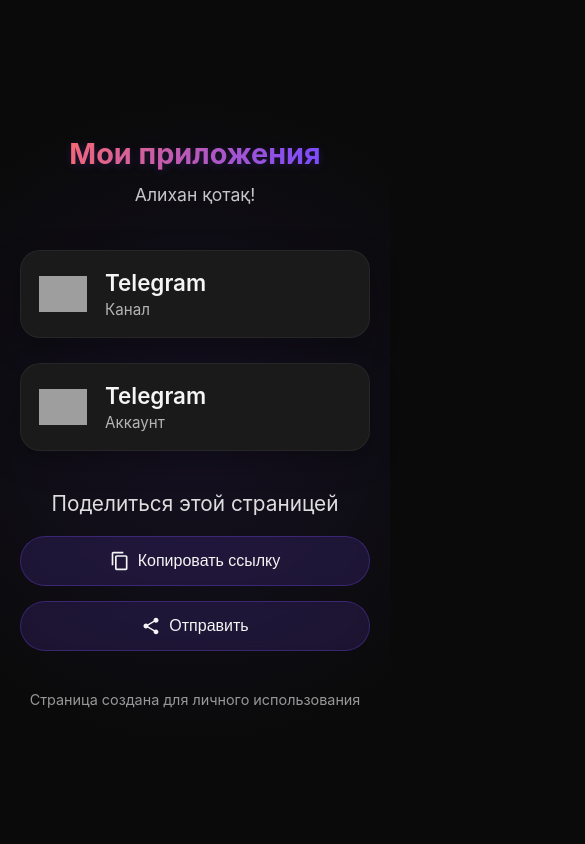
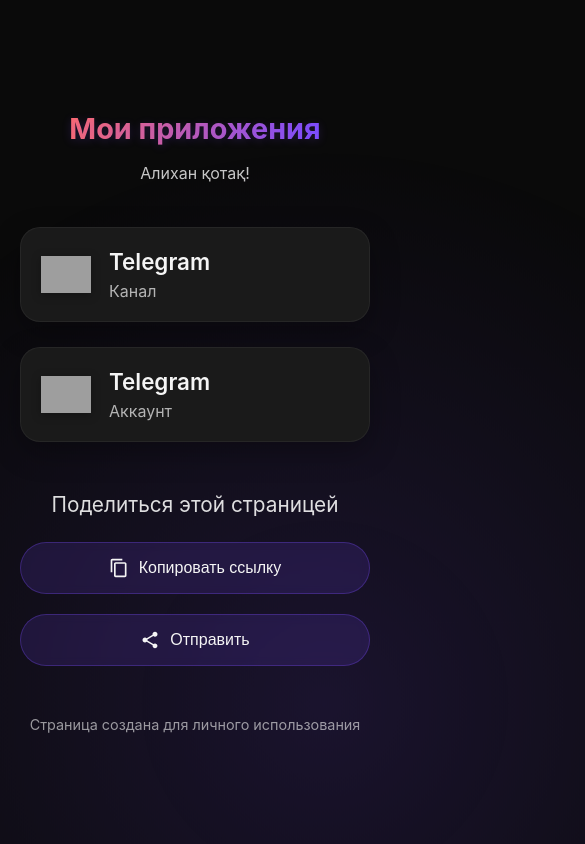
Before and after one commit to marlensarr/mtsite, a plain HTML site: page index.html in a window 390 px wide. Shown: the top 844 px of the page, 585 px wide, since content can reach past the window. Drawn offline with Linux system fonts and the light colour scheme; grey boxes are pictures that could not be loaded.

Commit message:
index.html

```diff
--- a/index.html
+++ b/index.html
@@ -5,6 +5,7 @@
     <meta name="viewport" content="width=device-width, initial-scale=1.0">
     <title>Мои приложения | Быстрый доступ</title>
     <meta name="description" content="Алихан котак!">
+    <link rel="icon" href="https://cdn-icons-png.flaticon.com/512/906/906377.png">
     <style>
         * {
             margin: 0;
@@ -17,6 +18,7 @@
             --bg-dark: #0a0a0a;
             --card-bg: #1a1a1a;
             --accent: #7c4dff;
+            --accent-light: #9a67ff;
             --text-light: #f5f5f5;
             --transition: all 0.3s cubic-bezier(0.175, 0.885, 0.32, 1.275);
         }
@@ -29,51 +31,64 @@
             justify-content: center;
             align-items: center;
             font-family: -apple-system, BlinkMacSystemFont, 'Segoe UI', Roboto, Oxygen, Ubuntu, Cantarell, 'Open Sans', 'Helvetica Neue', sans-serif;
-            padding: 20px;
+            padding: 40px 20px;
             color: var(--text-light);
             position: relative;
             overflow-x: hidden;
         }
 
+        /* Анимированный градиентный фон */
         body::before {
             content: "";
             position: absolute;
-            top: 0;
-            left: 0;
-            width: 100%;
-            height: 100%;
-            background: radial-gradient(circle at center, rgba(124, 77, 255, 0.1) 0%, transparent 70%);
+            top: -50%;
+            left: -50%;
+            width: 200%;
+            height: 200%;
+            background: radial-gradient(
+                circle at center,
+                rgba(124, 77, 255, 0.15) 0%,
+                transparent 60%
+            );
             z-index: -1;
+            animation: gradientMove 15s infinite alternate linear;
+        }
+
+        @keyframes gradientMove {
+            0% { transform: translate(0, 0); }
+            50% { transform: translate(25%, 25%); }
+            100% { transform: translate(-25%, -25%); }
         }
 
         .header {
             text-align: center;
             margin-bottom: 40px;
-            max-width: 500px;
+            max-width: 600px;
             animation: fadeIn 1s ease;
         }
 
         .header h1 {
-            font-size: 2.2rem;
-            margin-bottom: 10px;
-            background: linear-gradient(90deg, #ff6b6b, #7c4dff);
+            font-size: clamp(1.8rem, 4vw, 2.5rem);
+            margin-bottom: 15px;
+            background: linear-gradient(90deg, #ff6b6b, var(--accent));
             -webkit-background-clip: text;
+            background-clip: text;
             -webkit-text-fill-color: transparent;
             text-shadow: 0 2px 10px rgba(124, 77, 255, 0.2);
         }
 
         .header p {
-            font-size: 1.1rem;
+            font-size: clamp(1rem, 2vw, 1.2rem);
             opacity: 0.8;
             line-height: 1.6;
         }
 
         .container {
-            display: flex;
-            flex-direction: column;
+            display: grid;
+            grid-template-columns: repeat(auto-fit, minmax(300px, 1fr));
             gap: 25px;
             width: 100%;
-            max-width: 400px;
+            max-width: 900px;
             animation: slideUp 0.8s ease;
         }
 
@@ -82,14 +97,45 @@
             border-radius: 20px;
             display: flex;
             align-items: center;
-            padding: 22px;
-            gap: 22px;
+            padding: 25px;
+            gap: 20px;
             cursor: pointer;
             transition: var(--transition);
             box-shadow: 0 10px 30px rgba(0, 0, 0, 0.3);
             border: 1px solid rgba(255, 255, 255, 0.05);
             backdrop-filter: blur(10px);
             -webkit-backdrop-filter: blur(10px);
+            position: relative;
+            overflow: hidden;
+        }
+
+        /* Эффект "блика" при наведении */
+        .icon-card::after {
+            content: "";
+            position: absolute;
+            top: -50%;
+            left: -50%;
+            width: 200%;
+            height: 200%;
+            background: linear-gradient(
+                to bottom right,
+                rgba(255, 255, 255, 0) 45%,
+                rgba(255, 255, 255, 0.1) 50%,
+                rgba(255, 255, 255, 0) 55%
+            );
+            transform: rotate(30deg);
+            opacity: 0;
+            transition: var(--transition);
+        }
+
+        .icon-card:hover::after {
+            opacity: 1;
+            animation: shine 1.5s;
+        }
+
+        @keyframes shine {
+            0% { transform: translateX(-100%) rotate(30deg); }
+            100% { transform: translateX(100%) rotate(30deg); }
         }
 
         .icon-card:hover, .icon-card:active {
@@ -100,14 +146,16 @@
         }
 
         .icon-card img {
-            width: 54px;
-            height: 54px;
+            width: 60px;
+            height: 60px;
             object-fit: contain;
             transition: var(--transition);
+            filter: drop-shadow(0 2px 5px rgba(0, 0, 0, 0.3));
         }
 
         .icon-card:hover img {
-            transform: scale(1.15);
+            transform: scale(1.15) rotate(5deg);
+            filter: drop-shadow(0 4px 8px rgba(124, 77, 255, 0.3));
         }
 
         .icon-text {
@@ -116,60 +164,89 @@
 
         .icon-text h3 {
             font-size: 1.4rem;
-            margin-bottom: 4px;
+            margin-bottom: 6px;
             font-weight: 600;
+            transition: var(--transition);
+        }
+
+        .icon-card:hover .icon-text h3 {
+            color: var(--accent-light);
         }
 
         .icon-text p {
-            font-size: 0.95rem;
+            font-size: 1rem;
             opacity: 0.7;
             font-weight: 400;
         }
 
         .share-section {
-            margin-top: 40px;
+            margin-top: 50px;
             text-align: center;
             width: 100%;
-            max-width: 400px;
+            max-width: 600px;
             animation: fadeIn 1.2s ease;
         }
 
         .share-title {
             font-size: 1.3rem;
-            margin-bottom: 20px;
+            margin-bottom: 25px;
             opacity: 0.9;
         }
 
         .share-buttons {
             display: flex;
-            gap: 15px;
+            gap: 20px;
             justify-content: center;
+            flex-wrap: wrap;
         }
 
         .share-button {
             background: rgba(124, 77, 255, 0.15);
             color: var(--text-light);
             border: none;
-            padding: 14px 25px;
+            padding: 15px 30px;
             font-size: 1rem;
             border-radius: 50px;
             cursor: pointer;
             transition: var(--transition);
             display: flex;
             align-items: center;
-            gap: 8px;
+            gap: 10px;
             border: 1px solid rgba(124, 77, 255, 0.3);
             backdrop-filter: blur(5px);
             -webkit-backdrop-filter: blur(5px);
+            position: relative;
+            overflow: hidden;
+        }
+
+        /* Эффект пульсации при клике */
+        .share-button:active::after {
+            content: "";
+            position: absolute;
+            top: 50%;
+            left: 50%;
+            width: 5px;
+            height: 5px;
+            background: rgba(255, 255, 255, 0.4);
+            border-radius: 50%;
+            transform: translate(-50%, -50%) scale(1);
+            opacity: 0;
+            animation: pulse 0.5s;
+        }
+
+        @keyframes pulse {
+            0% { transform: translate(-50%, -50%) scale(1); opacity: 1; }
+            100% { transform: translate(-50%, -50%) scale(20); opacity: 0; }
         }
 
         .share-button:hover {
             background: rgba(124, 77, 255, 0.25);
             transform: translateY(-3px);
+            box-shadow: 0 5px 15px rgba(124, 77, 255, 0.2);
         }
 
         .footer {
-            margin-top: 40px;
+            margin-top: 50px;
             text-align: center;
             font-size: 0.9rem;
             opacity: 0.6;
@@ -192,13 +269,46 @@
             }
         }
 
-        /* Адаптив для маленьких экранов */
-        @media (max-width: 480px) {
-            .header h1 { font-size: 1.8rem; }
-            .icon-card { padding: 18px; gap: 18px; }
-            .icon-card img { width: 48px; height: 48px; }
-            .share-buttons { flex-direction: column; }
-            .share-button { justify-content: center; }
+        /* Адаптив для мобильных устройств */
+        @media (max-width: 768px) {
+            .container {
+                grid-template-columns: 1fr;
+                max-width: 400px;
+            }
+
+            .icon-card {
+                padding: 20px;
+                gap: 18px;
+            }
+
+            .icon-card img {
+                width: 50px;
+                height: 50px;
+            }
+
+            .share-buttons {
+                flex-direction: column;
+                align-items: center;
+            }
+
+            .share-button {
+                width: 100%;
+                justify-content: center;
+            }
+        }
+
+        /* Эффект загрузки для иконок */
+        .icon-card img {
+            opacity: 0;
+            animation: fadeIn 0.5s forwards;
+        }
+
+        .icon-card:nth-child(1) img {
+            animation-delay: 0.2s;
+        }
+
+        .icon-card:nth-child(2) img {
+            animation-delay: 0.4s;
         }
     </style>
 </head>
@@ -209,10 +319,9 @@
     </div>
 
     <div class="container">
-
         <!-- Telegram Account 1 -->
         <div class="icon-card" onclick="window.open('https://t.me/alikhankotak', '_blank')">
-            <img src="https://cdn-icons-png.flaticon.com/512/906/906377.png" alt="Telegram">
+            <img src="https://cdn-icons-png.flaticon.com/512/906/906377.png" alt="Telegram" loading="lazy">
             <div class="icon-text">
                 <h3>Telegram</h3>
                 <p>Канал</p>
@@ -221,7 +330,7 @@
 
         <!-- Telegram Account 2 -->
         <div class="icon-card" onclick="window.open('https://t.me/marlensarr', '_blank')">
-            <img src="https://cdn-icons-png.flaticon.com/512/906/906377.png" alt="Telegram">
+            <img src="https://cdn-icons-png.flaticon.com/512/906/906377.png" alt="Telegram" loading="lazy">
             <div class="icon-text">
                 <h3>Telegram</h3>
                 <p>Аккаунт</p>
@@ -255,10 +364,19 @@
         // Определение текущего URL
         const currentUrl = window.location.href;
 
-        // Копирование ссылки
+        // Копирование ссылки с улучшенным UX
         document.getElementById('copyLink').addEventListener('click', () => {
             navigator.clipboard.writeText(currentUrl).then(() => {
-                alert('Ссылка скопирована! Теперь вы можете отправить её друзьям');
+                const originalText = document.getElementById('copyLink').innerHTML;
+                document.getElementById('copyLink').innerHTML = `
+                    <svg width="20" height="20" fill="currentColor" viewBox="0 0 24 24">
+                        <path d="M9 16.17L4.83 12l-1.42 1.41L9 19 21 7l-1.41-1.41L9 16.17z"/>
+                    </svg>
+                    Ссылка скопирована!
+                `;
+                setTimeout(() => {
+                    document.getElementById('copyLink').innerHTML = originalText;
+                }, 2000);
             }).catch(err => {
                 alert('Не удалось скопировать ссылку: ' + err);
             });
```
